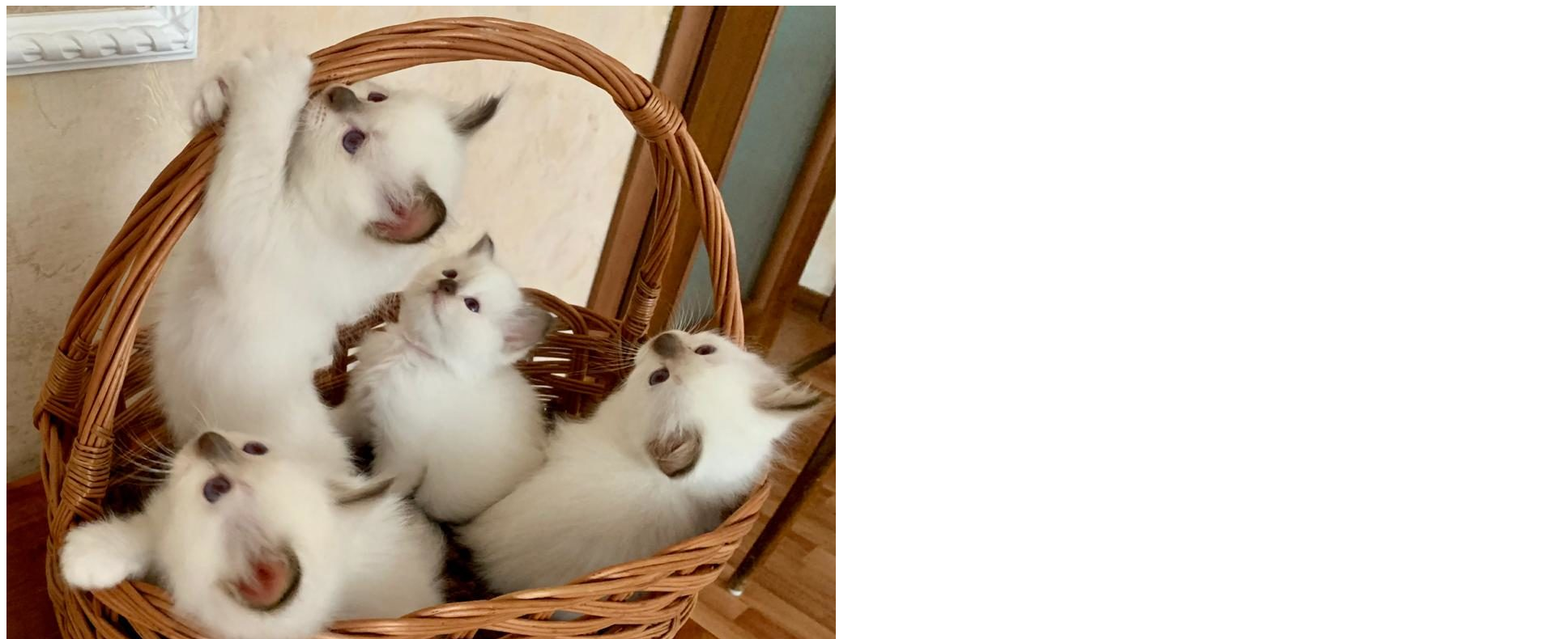
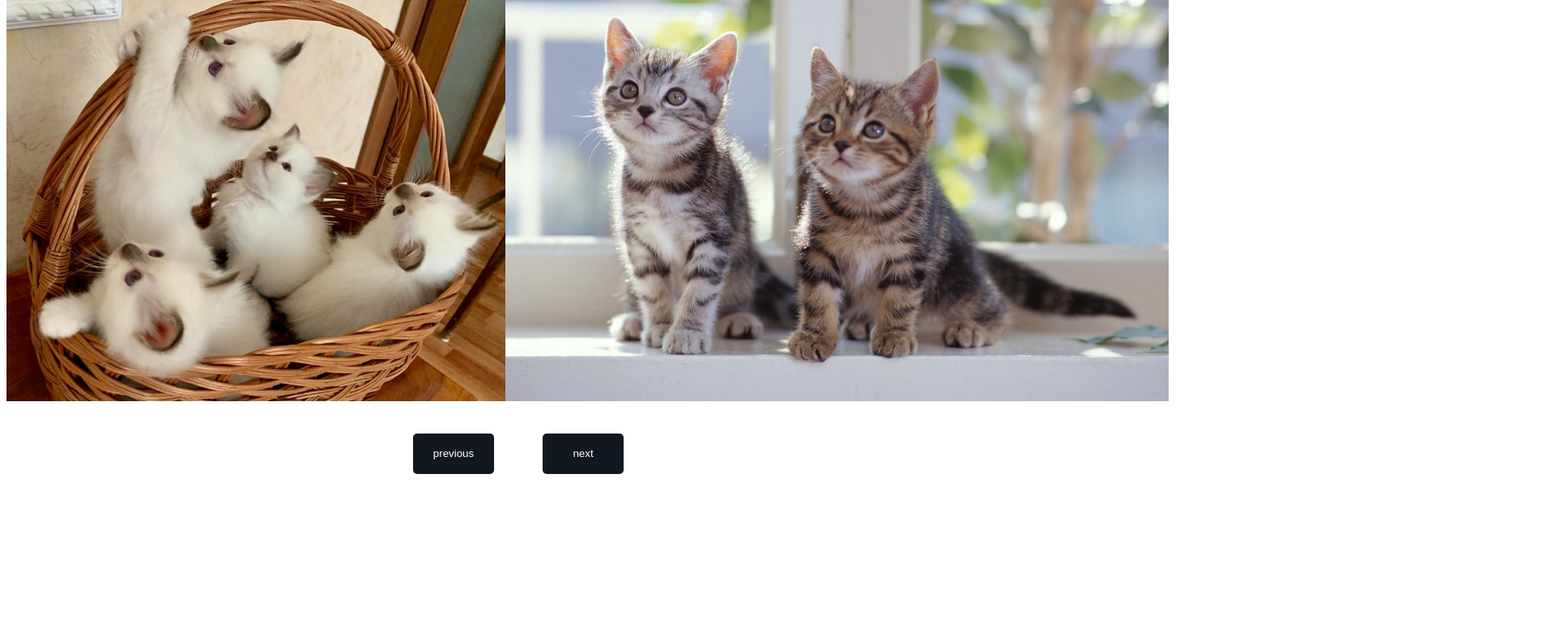
Before and after one commit to KoraDraw/homework14, a plain HTML site: page index.html in a window 1280 px wide. Shown: the part 73-863 px from the top of the page at 81% size, 1920 px wide, since content can reach past the window. After the commit the page ends 800 px from the top, so only its background shows below. Drawn offline with Linux system fonts and the light colour scheme; the site is published under a folder, as on GitHub Pages, so addresses that start at the root find nothing.

Commit message:
add changes

```diff
--- a/index.html
+++ b/index.html
@@ -3,7 +3,7 @@
 <head>
     <meta charset="UTF-8">
     <meta name="viewport" content="width=device-width, initial-scale=1.0">
-    <link rel="stylesheet" href="/assets/styles/styles.css">
+    <link rel="stylesheet" href="./assets/styles/styles.css">
     <title>Я учу JavaCript!</title>
 </head>
 <body>
```
